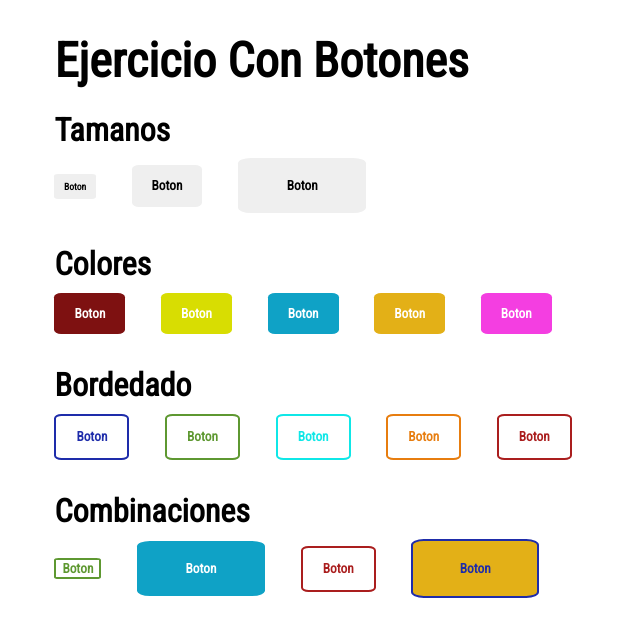
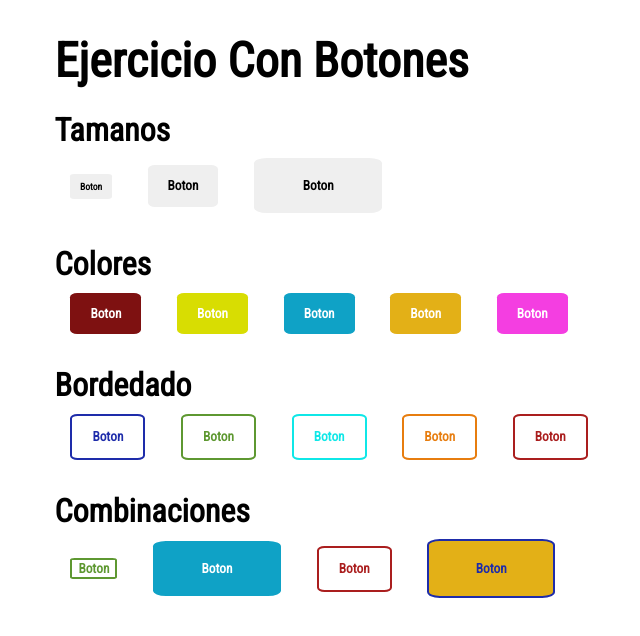
Before and after one commit to Danavarro19/labo2Web, a plain HTML site: page ejercicio3/3_ejercicio.html in a window 1280 px wide. Shown: the whole page, without its empty margins (80-720 px from the left). Drawn offline with Linux system fonts and the light colour scheme.

Commit message:
ultimo commit este si :v

```diff
--- a/css/styleE3.css
+++ b/css/styleE3.css
@@ -22,8 +22,8 @@
   border:none;
   font-weight: bold;
   text-align: center;
-  margin-right: 2rem;
   border-radius: 10%;
+  margin: 0 1rem;
 }
 
 .btn:hover {background: #adabab;}
@@ -111,3 +111,9 @@
 .lightblue-border:hover {
   background: #0fe7e7;
 }
+
+.slow {transition-duration: 1.1s;}
+
+.midd {transition-duration: 0.7s;}
+
+.fast {transition-duration: 0.1s;}
--- a/ejercicio3/3_ejercicio.html
+++ b/ejercicio3/3_ejercicio.html
@@ -19,26 +19,26 @@
       </div>
       <div class="section">
         <h1>colores</h1>
-        <button class="btn normal solid-btn red">boton</button>
-        <button class="btn normal solid-btn yellow">boton</button>
-        <button class="btn normal solid-btn blue">boton</button>
-        <button class="btn normal solid-btn orange">boton</button>
-        <button class="btn normal solid-btn pink">boton</button>
+        <button class="btn normal solid-btn red fast">boton</button>
+        <button class="btn normal solid-btn yellow slow">boton</button>
+        <button class="btn normal solid-btn blue midd">boton</button>
+        <button class="btn normal solid-btn orange fast">boton</button>
+        <button class="btn normal solid-btn pink slow">boton</button>
       </div>
       <div class="section">
         <h1>bordedado</h1>
-        <button class="btn normal border-btn blue-border">boton</button>
-        <button class="btn normal border-btn green-border">boton</button>
-        <button class="btn normal border-btn lightblue-border">boton</button>
-        <button class="btn normal border-btn orange-border">boton</button>
-        <button class="btn normal border-btn red-border">boton</button>
+        <button class="btn normal border-btn blue-border slow">boton</button>
+        <button class="btn normal border-btn green-border midd">boton</button>
+        <button class="btn normal border-btn lightblue-border fast">boton</button>
+        <button class="btn normal border-btn orange-border fast">boton</button>
+        <button class="btn normal border-btn red-border slow">boton</button>
       </div>
       <div class="section">
         <h1>combinaciones</h1>
-        <button class="btn border-btn pequeno green-border">boton</button>
+        <button class="btn border-btn pequeno green-border midd">boton</button>
         <button class="btn big solid-btn blue">boton</button>
-        <button class="btn normal border-btn red-border">boton</button>
-        <button class="btn big border-btn orange blue-border">boton</button>
+        <button class="btn normal border-btn red-border slow">boton</button>
+        <button class="btn big border-btn orange blue-border fast">boton</button>
       </div>
 
     </div>
--- /dev/null
+++ b/style.css
@@ -0,0 +1,77 @@
+* {
+  margin: 0;
+  padding: 0;
+  font-family: 'Work Sans', sans-serif;
+}
+
+body {
+  background: #e2e2e2;
+}
+
+header {
+  padding: 2em 4em;
+  width: 40%;
+  margin: auto;
+  text-align: center;
+}
+
+footer {
+  display: flex;
+  align-content: center;
+  justify-content: center;
+  padding: 4rem 0;
+}
+
+span {
+  color: red;
+  font-size: 1.3rem;
+  margin: 0.2rem;
+}
+
+footer p {
+  text-transform: uppercase;
+}
+
+.title {
+  text-transform: capitalize;
+}
+
+.main-title {
+  font-size: 4em;
+}
+
+.section {
+  width: 40%;
+  margin: auto;
+  margin-top: 3rem;
+  display: flex;
+  flex-direction: column;
+  background: #2158b6;
+  box-shadow: 2em 2em 2em 1em rgba(0, 0, 0, 0.2);
+}
+
+
+.section ul {
+  list-style: none;
+}
+
+.section ul div {
+  padding: 1em;
+}
+
+.section ul a {
+  text-decoration: none;
+  color: #FFFFFF;
+}
+
+.section .list-item:hover {
+  background: #3371da;
+}
+
+.section .list-item p {
+  visibility: hidden;
+}
+
+.section .list-item:hover p {
+  visibility: visible;
+}
```
